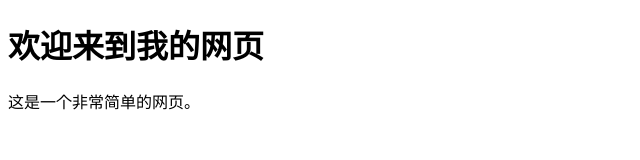
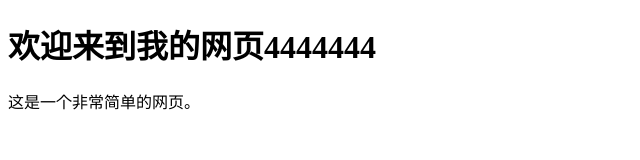
Before and after one commit to jingjing2016/jingjing2016.github.io, a plain HTML site: page index.html in a window 1280 px wide. Shown: the whole page, without its empty margins (0-640 px from the left). Drawn offline with Linux system fonts and the light colour scheme.

Commit message:
Update index.html

```diff
--- a/index.html
+++ b/index.html
@@ -4,7 +4,7 @@
     <title>我的简单网页</title>
 </head>
 <body>
-    <h1>欢迎来到我的网页</h1>
+    <h1>欢迎来到我的网页4444444</h1>
     <p>这是一个非常简单的网页。</p>
 </body>
 </html>
```
